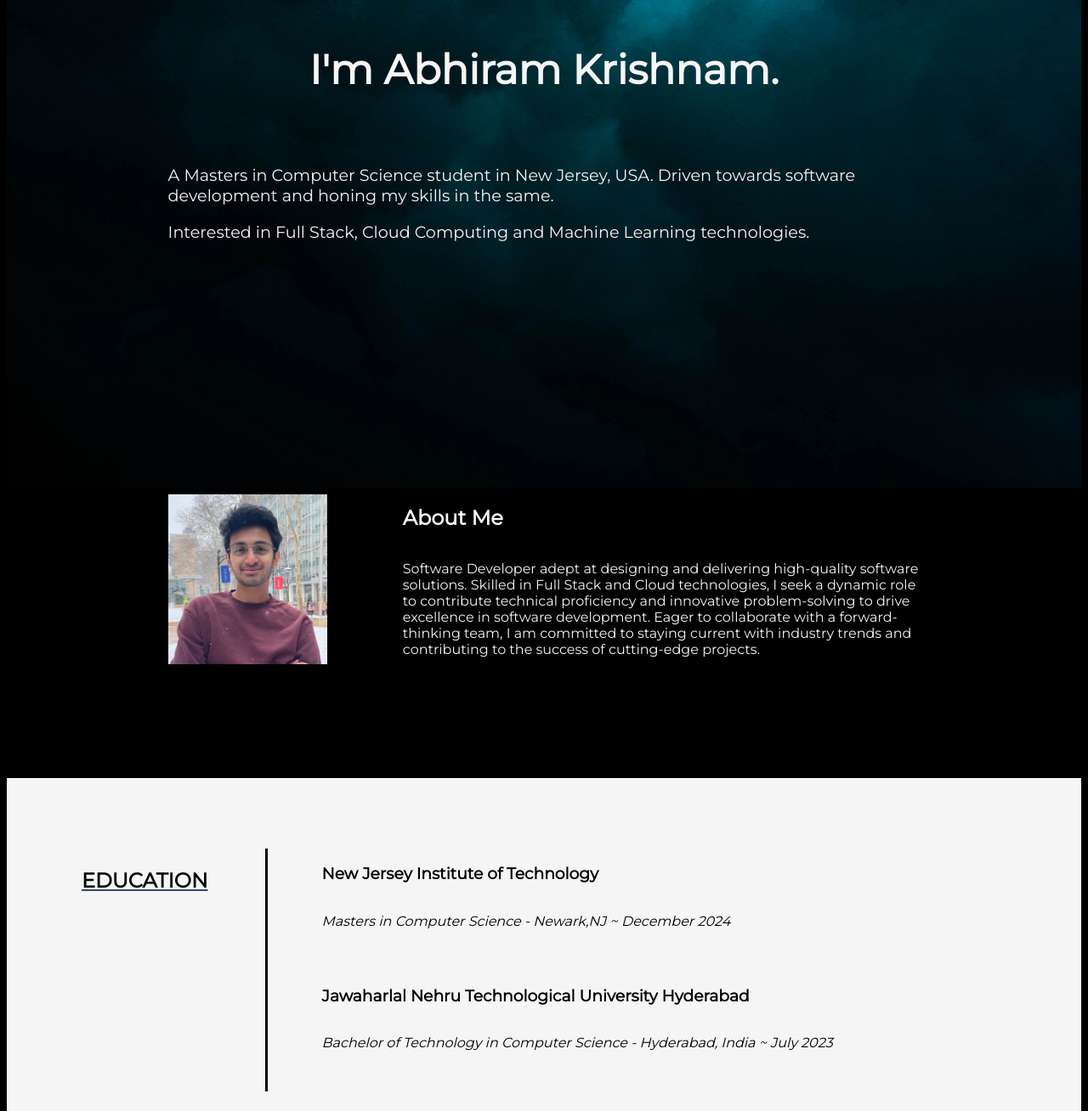
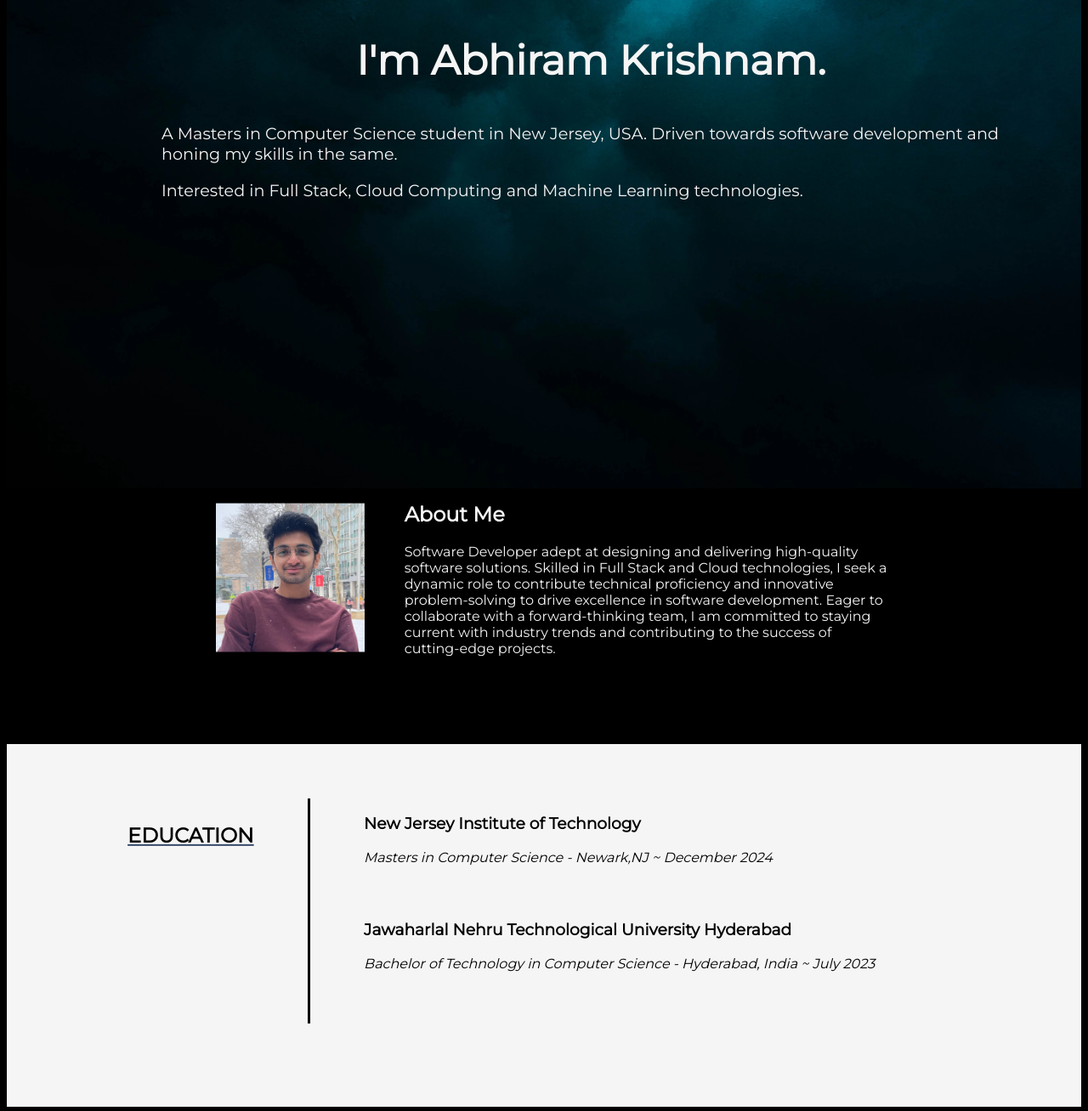
Before and after one commit to abhility0/Portfolio, a plain HTML site: page index.html in a window 1280 px wide. Shown: the part 280-1588 px from the top of the page at 85% size. Drawn offline with Linux system fonts and the light colour scheme.

Commit message:
style.css

```diff
--- a/style.css
+++ b/style.css
@@ -1,8 +1,5 @@
 .Summary {
-    display: flex;
-    flex-direction: column;
-    justify-content: center;
-    align-items: center;
+    position: relative;
     background: url('backg.jpeg');
     background-size: cover;
     background-position: center;
@@ -10,16 +7,22 @@
   }
 
   .head {
+    position: absolute;
+    top:35%;
+    left:50%;
+    transform: translate(-40%, -50%);
     color: whitesmoke;
     font-weight: bold;
     padding-bottom: 2.5% ;
   }
 
   .p{
+    position: absolute;
+    top:52%;
+    left:50%;
+    transform: translate(-45%, -50%);
+    width:1000px;
     color: whitesmoke;
-    padding-bottom: 2%;
-    padding-left: 15% ;
-    padding-right: 15%;
     font-size: larger;
     font-family: "Montserrat", sans-serif;
 
@@ -38,37 +41,33 @@ h1{
 }
 
 .About{
-    display: flex;
-    flex-direction:row;
-    justify-content: center;
-    align-items: center;
+    position: relative;
     color: whitesmoke;
     padding-bottom: 10%;
+    height:175px;
 }
 
 .pic{
-    display: flex;
-    justify-content:flex-start;
-    align-items:start;
-    padding-left: 15% ;
+    position: absolute;
+    top:35%;
+    left:25%;
+    width:175px;
+    height:175px;
+    transform: translate(-40%, -50%);
 }
 
 .obj{
     color: whitesmoke;
-    display: flex;
-    flex-direction:column;
-    justify-content:space-between;
-    align-items:start;
-    padding-left: 7% ;
-    padding-right: 15%;
+    position: absolute;
+    top:35%;
+    left:55%;
+    transform: translate(-40%, -50%);
 }
 
 .Resume{
     color: black;
-    display: flex;
-    flex-direction: row;
-    justify-content: center;
-    align-items: center;
+    position: relative;
+    height:300px;
     background-color: whitesmoke;
     padding-top: 5%;
     margin-bottom: 1%;
@@ -77,34 +76,38 @@ h1{
 }
 
 .title{
-    display: flex;
-    align-items: start;
-    justify-content: flex-end;
+    position: absolute;
+    top:25%;
+    left:15%;
+    transform: translate(-40%, -50%);
     margin-right: 2%;
     padding: 1%;
     font-weight: bold;
     text-decoration:underline;
     text-decoration-color: rgb(55, 75, 107);
-    height: 300px;
+    height: max-content;
     width: 200px;
 }
 
 .descp{
-    display: flex;
-    flex-direction:column;
-    align-items:start;
+    position: absolute;
+    left: 28%;
     padding-left: 5% ;
     padding-right: 15%;
     width: 650px;
+    height:max-content;
     border-left:solid;
     border-color:black;
 
 }
 .italic{
     font-style: italic;
+    padding-bottom: 7%;
 }
 
 .list{
+    position: absolute;
+    left: 28%;
     display: grid;
     grid-template-columns: 1fr 1fr;
     justify-content: space-evenly;
@@ -153,3 +156,14 @@ footer{
     text-align: center;
     padding: 14px;
   }
+
+  .Project{
+    color: black;
+    position: relative;
+    height:475px;
+    background-color: whitesmoke;
+    padding-top: 5%;
+    margin-bottom: 1%;
+    padding-bottom: 5%;
+    font-family: "Montserrat", sans-serif;
+}
```
